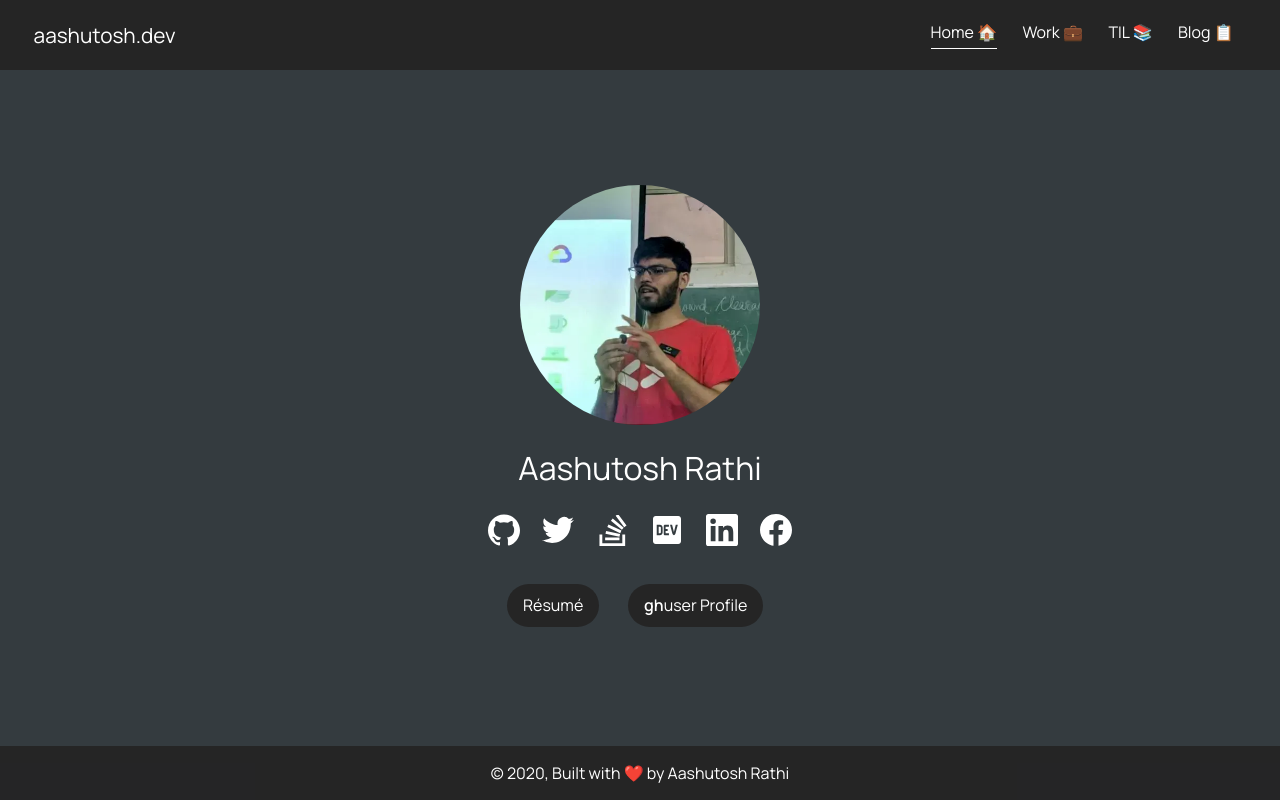
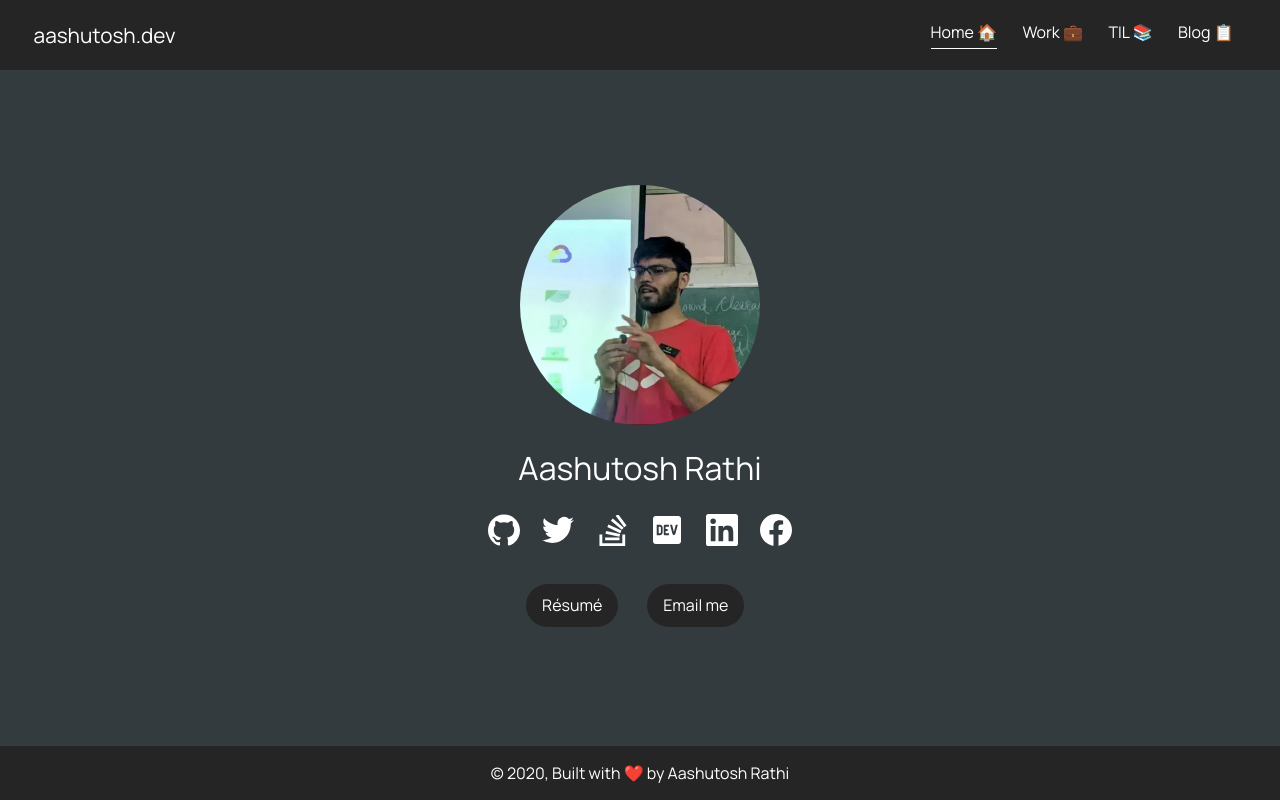
Before and after one commit to aashutoshrathi/aashutosh.dev, a Gatsby site: page / in a window 1280 px wide. Built offline with nearby package versions, Linux system fonts and the light colour scheme; Gatsby itself is replaced by a stand-in of ours.

Commit message:
Remove the ghUser Button

```diff
--- a/src/pages/index.js
+++ b/src/pages/index.js
@@ -37,14 +37,7 @@ const IndexPage = () => (
 
         <div className="text-center padding-small">
           <Button url="https://resume.aashutosh.dev" text="Résumé" />
-          <Button
-            url="https://ghuser.io/aashutoshrathi"
-            text={
-              <span>
-                <span className="bold">gh</span>user Profile
-              </span>
-            }
-          />
+          <Button url="mailto:me@aashutosh.dev" text="Email me" />
         </div>
       </>
     </Layout>
```
